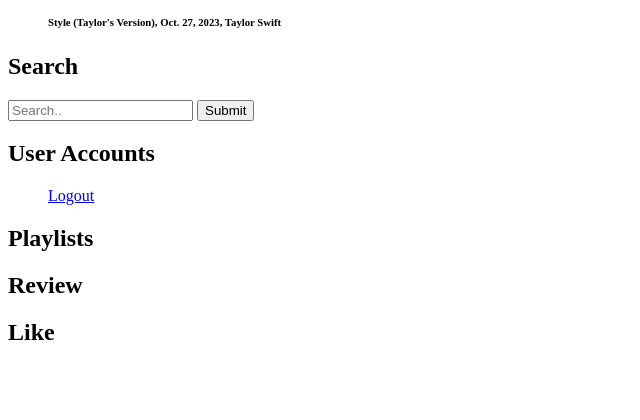
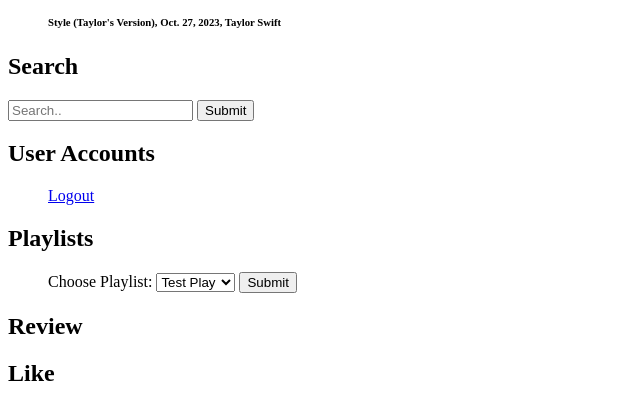
Before and after one commit to shortCV/termProj, a Django app: page / in a window 1280 px wide. Shown: the part 302-722 px from the top of the page, without its empty margins (0-640 px from the left). Run offline with Django 4.2, Linux system fonts and the light colour scheme; a user stored in the database is signed in; data comes from the database, SQL or seed files in the repository; both versions use the stored data as it was after the commit.

Commit message:
playlist display

```diff
--- a/PP Backend/main.py
+++ b/PP Backend/main.py
@@ -1,7 +1,8 @@
 from dotenv import load_dotenv
 import os
 import sys
-
+from flask import Flask, render_template, send_from_directory, request
+app = Flask(__name__, static_folder='static')
 
 def print_hi(name):
     # Use a breakpoint in the code line below to debug your script.
--- a/PP Backend/testData/testApp/models.py
+++ b/PP Backend/testData/testApp/models.py
@@ -15,7 +15,7 @@
     name = models.CharField(max_length=100)
 
     def __str__(self):
-        return '%s' % (self.name)
+        return '%s' % self.name
 
 
 class Songs(models.Model):
--- a/PP Backend/testData/testApp/templates/index.html
+++ b/PP Backend/testData/testApp/templates/index.html
@@ -38,8 +38,27 @@
     </ul>
 
     <h2>Playlists</h2>
+    <ul>
+        {% if user.is_authenticated %} <!-- If user is already logged in -->
+            <form action="/playlist_display" method="get">
+                <label for="filter">Choose Playlist:</label>
+                <select name="filter" id="filter">
+                    {% for Playlist in playlists %}
+                        {% if Playlist.user == user %}
+                            <option value={{Playlist.title}}>{{ Playlist.title }}</option>
+                        {% endif %}
+                    {% endfor %}
+                </select>
+                <input type="submit" value="Submit">
+            </form>
+        {% else %} <!-- If user is not logged in -->
+            <h4>Nothing to see here</h4>
+        {% endif %}
+    </ul>
+
     <h2>Review</h2>
     <h2>Like</h2>
 
+
 </body>
 </html>
--- a/PP Backend/testData/testApp/urls.py
+++ b/PP Backend/testData/testApp/urls.py
@@ -20,6 +20,7 @@
 urlpatterns = [
     path('', views.index, name='index'),
     path('search_direct', views.search, name='search-direct'),
+    path("playlist_display", views.play, name="playlist_display"),
     path("register", views.register_request, name="register"),
     path("login", views.login_request, name="login"),
     path("logout", views.logout_request, name="logout"),
--- a/PP Backend/testData/testApp/views.py
+++ b/PP Backend/testData/testApp/views.py
@@ -1,5 +1,6 @@
 # Create your views here.
 from django.shortcuts import render, redirect
+from django import forms
 from .models import Task, Songs, Artists, Albums, Playlist
 from .forms import NewUserForm
 from django.contrib.auth import login, authenticate, logout
@@ -18,6 +19,15 @@
                                                       'albums': albums})  # pass the search results through dict.
     else:
         return render(request, 'search_direct.html', {})
+
+
+def play(request):
+    results = request.GET['filter']
+    songs = Songs.objects.all()
+    artists = Artists.objects.all()
+    albums = Albums.objects.all()
+    playlists = Playlist.objects.all()
+    return render(request, 'playlist_display.html', {'songs': songs, 'artists': artists, 'albums': albums, 'playlists': playlists, 'filter': results})
 
 
 def index(request):
```
Also changed, not shown: PP Backend/testData/testApp/templates/playlist_display.html (added, +19 -0 lines), PP Backend/testData/db.sqlite3, 2 other files.
